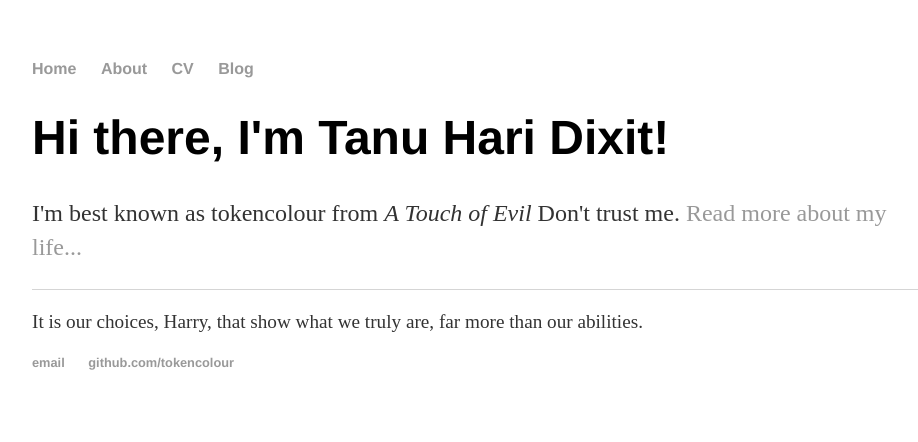
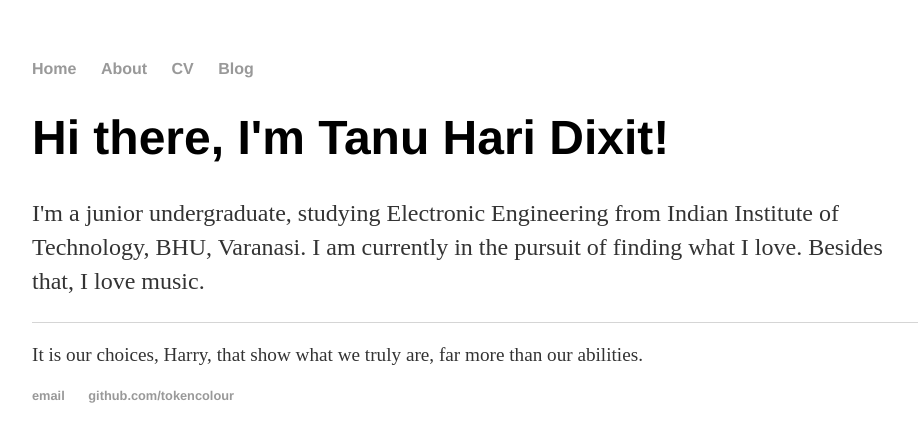
Before and after one commit to tokencolour/tokencolour.github.io, a Jekyll site: the page built from index.html, in a window 1280 px wide. Shown: the top 442 px of the page, without its empty margins (160-1078 px from the left). Built offline with Jekyll 4.4.1, drawn with Linux system fonts in a browser that asks for light colours.

```diff
--- a/index.html
+++ b/index.html
@@ -1,8 +1,7 @@
 ---
 layout: default
-title: Tanu Hari Dixit, Prisoner
+title: Tanu Hari Dixit
 ---
 <div class="blurb">
 	<h1>Hi there, I'm Tanu Hari Dixit!</h1>
-	<p>I'm best known as tokencolour from <em>A Touch of Evil</em> Don't trust me. <a href="/about">Read more about my life...</a></p>
-</div><!-- /.blurb -->
+	<p>I'm a junior undergraduate, studying Electronic Engineering from Indian Institute of Technology, BHU, Varanasi. I am currently in the pursuit of finding what I love. Besides that, I love music. </p></div><!-- /.blurb -->
```
